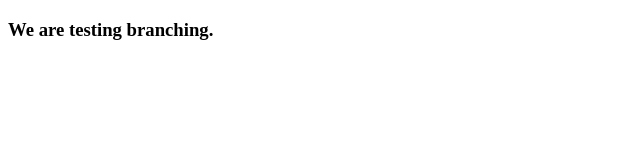
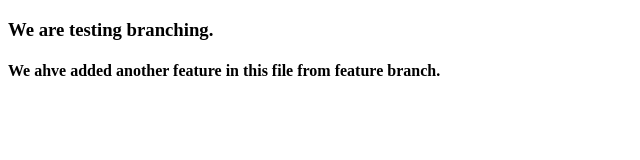
Before and after one commit to bansilp15/lecture1, a plain HTML site: page index.html in a window 1280 px wide. Shown: the whole page, without its empty margins (0-640 px from the left). Drawn offline with Linux system fonts and the light colour scheme.

Commit message:
Second line added to index.html

```diff
--- a/index.html
+++ b/index.html
@@ -5,5 +5,6 @@
 	</head>
 	<body>
 		<h3>We are testing branching.</h3>
+		<h4> We ahve added another feature in  this file from feature branch. </h4>
 	</body>
 </html>
```
